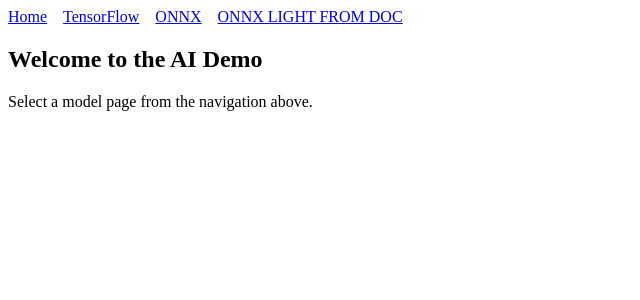
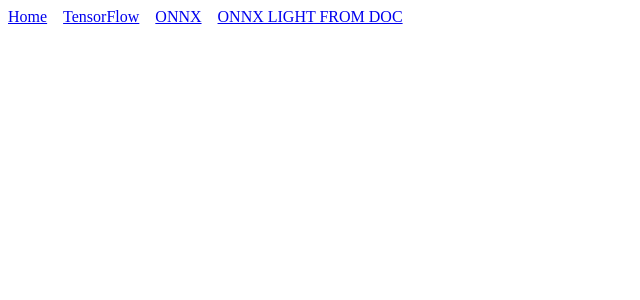
Before and after one commit to dmitriywolf/test-onnnx, a React (Vite) app: page / in a window 1280 px wide. Shown: the top 300 px of the page, without its empty margins (0-640 px from the left). Built offline with nearby package versions, Linux system fonts and the light colour scheme.

Commit message:
update routing

```diff
--- a/src/App.jsx
+++ b/src/App.jsx
@@ -15,10 +15,10 @@ function App() {
       </nav>
 
       <Routes>
-        <Route path="/" element={<Home />} />
-        <Route path="/tensor" element={<TensorPage />} />
-        <Route path="/onnx" element={<OnnxPage />} />
-        <Route path="/onnx-light" element={<OnnxLightPage />} />
+        <Route path="/test-onnnx/" element={<Home />} />
+        <Route path="/test-onnnx/tensor" element={<TensorPage />} />
+        <Route path="/test-onnnx/onnx" element={<OnnxPage />} />
+        <Route path="/test-onnnx/onnx-light" element={<OnnxLightPage />} />
       </Routes>
     </div>
   );
```
